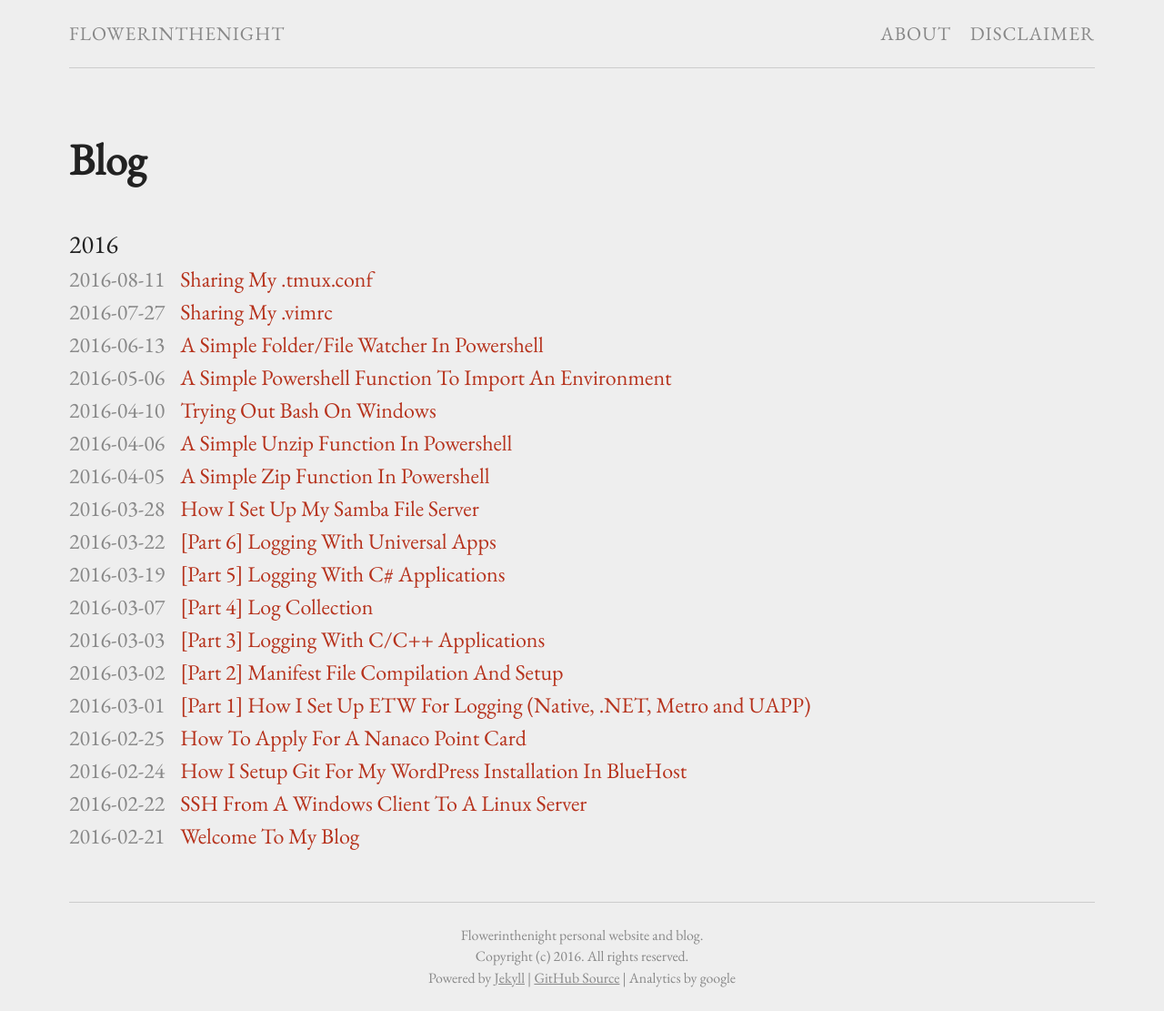
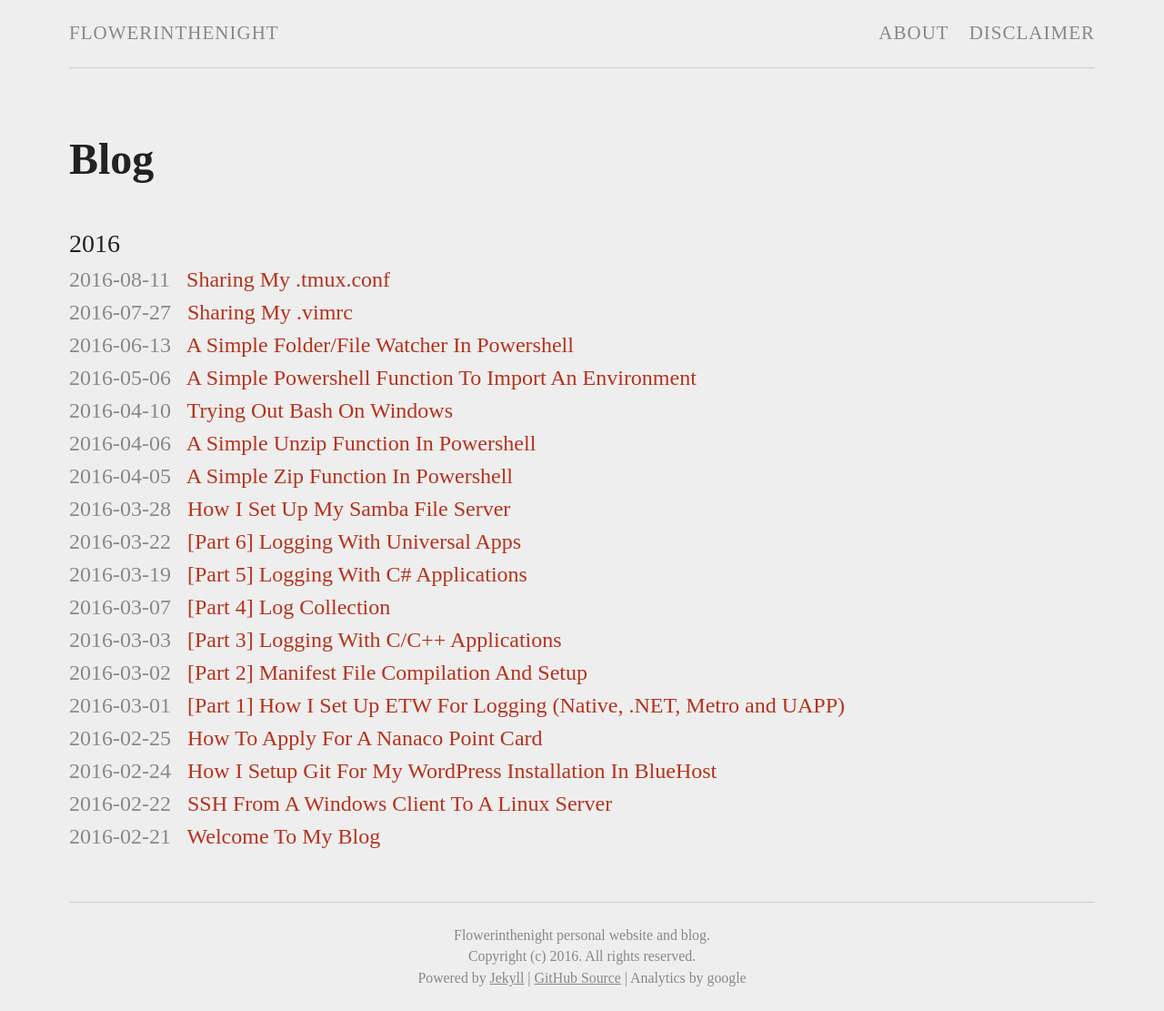
Before and after one commit to flowerinthenight/flowerinthenight.github.io, a Jekyll site: the page built from index.md, in a window 1280 px wide. Shown: the whole page at 91% size. Built offline with Jekyll 4.4.1, drawn with Linux system fonts in a browser that asks for light colours; some web fonts are replaced.

Commit message:
Change font.

```diff
--- a/_includes/head.html
+++ b/_includes/head.html
@@ -12,5 +12,5 @@
     <link rel="canonical" href="{{ page.url | replace:'index.html','' | prepend: site.baseurl | prepend: site.url }}">
     <link rel="alternate" type="application/rss+xml" title="{{ site.title }}" href="{{ "/feed.xml" | prepend: site.baseurl | prepend: site.url }}" />
 
-    <link href='https://fonts.googleapis.com/css?family=EB+Garamond' rel='stylesheet' type='text/css'>
+    <link href='https://fonts.googleapis.com/css?family=Scope+One' rel='stylesheet' type='text/css'>
 </head>
--- a/css/main.scss
+++ b/css/main.scss
@@ -3,7 +3,8 @@
 ---
 @charset "utf-8";
 
-$base-font-family: 'EB Garamond', serif;
+$base-font-family: 'Scope One', serif;
+$base-font-weight: lighter;
 $base-font-size:   x-large;
 $small-font-size:  0.875em;
 $vsmall-font-size: 0.66em;
```
